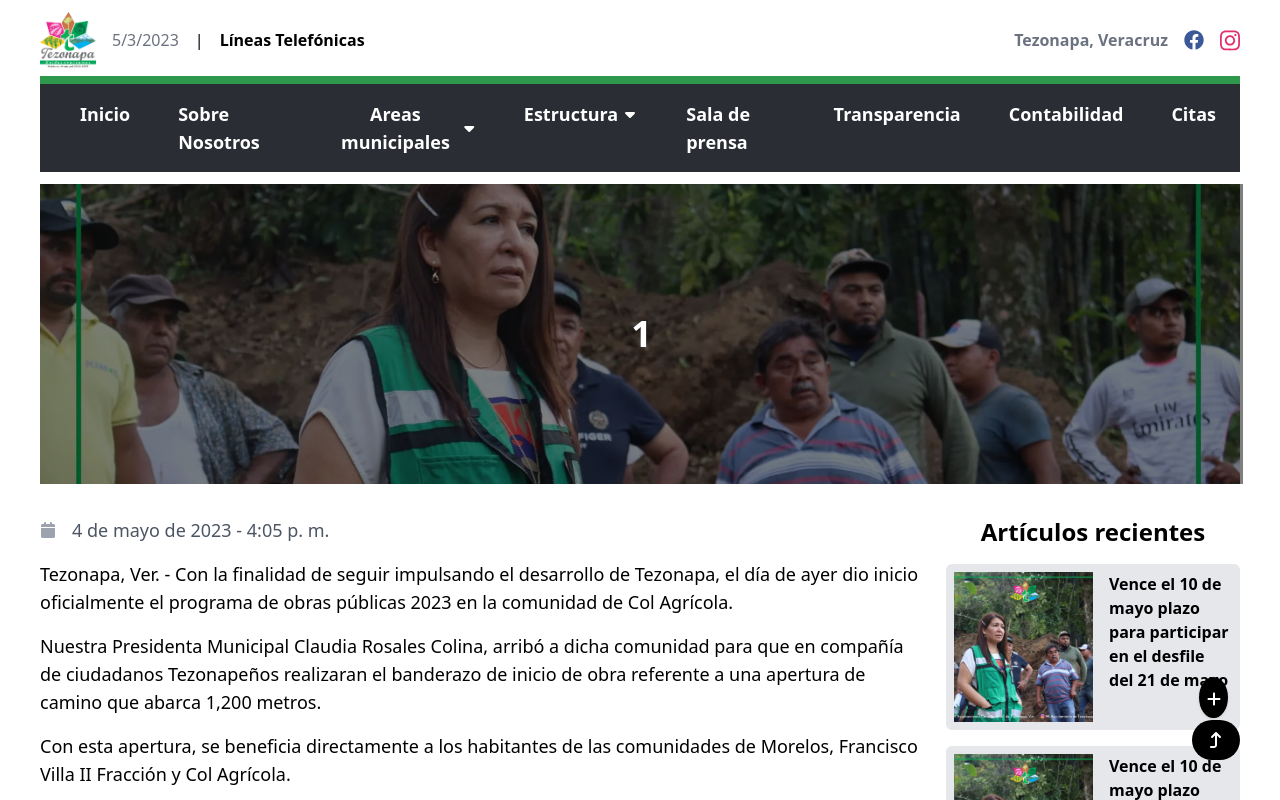
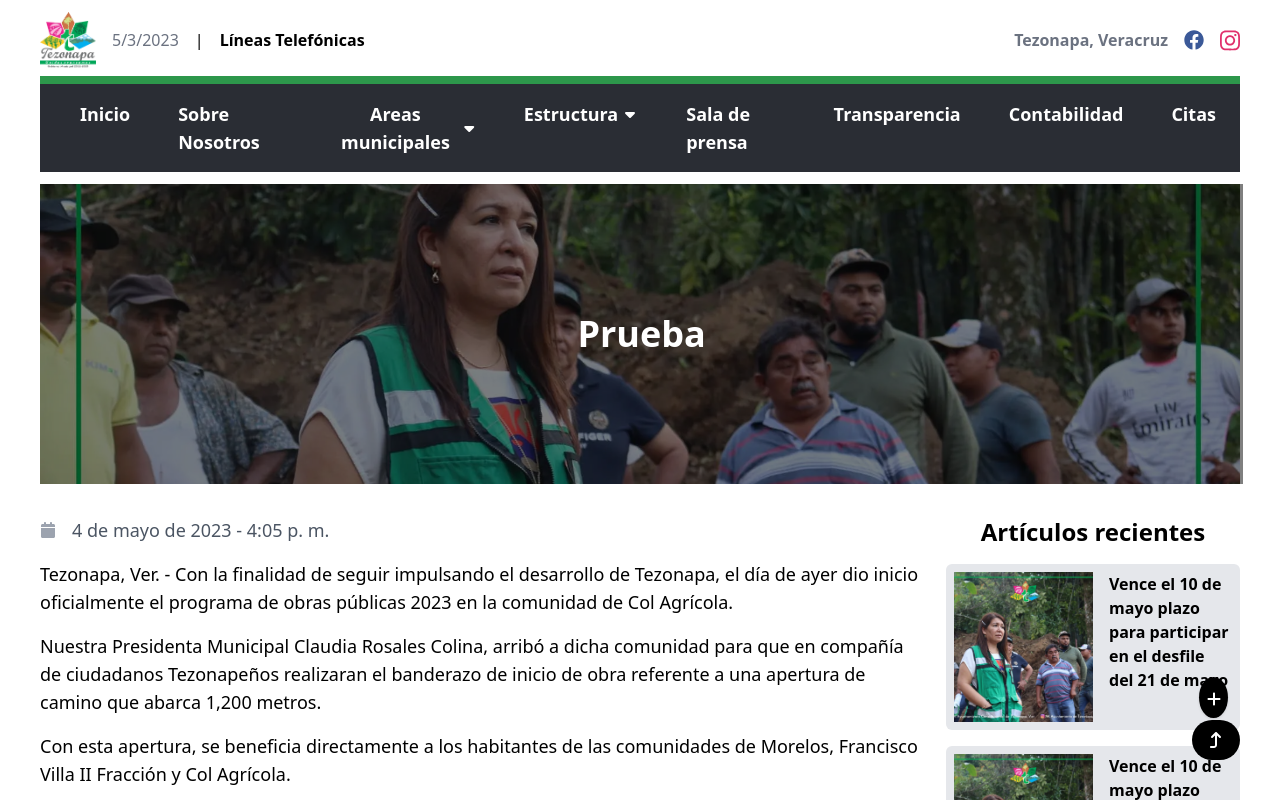
Before and after one commit to tavopaz12/tezonapa, a Next.js app: page /sala-prensa/1 in a window 1280 px wide. Shown: the top 800 px of the page. Built offline with nearby package versions, Linux system fonts and the light colour scheme.

Commit message:
feature: add new page

```diff
--- a/src/components/Header/Layout.jsx
+++ b/src/components/Header/Layout.jsx
@@ -43,7 +43,7 @@ export default function Layout({
 
 Layout.defaultProps = {
   title: 'H. Ayuntamiento | Tezonapa, Veracruz',
-  ogImage: favicon,
+  ogImage: favicon.src,
   description:
     'Página web oficial del Ayuntamiento de Tezonapa, con información sobre servicios, noticias y eventos relevantes. Trabajamos para brindar atención eficiente y transparente a todos los ciudadanos.',
 }
--- a/src/pages/sala-prensa/[title].jsx
+++ b/src/pages/sala-prensa/[title].jsx
@@ -39,7 +39,7 @@ export default function Article() {
         />
         <div className="absolute top-0 grid place-items-center bg-[rgba(0,0,0,0.5)] w-[94%] h-[100%]">
           <h1 className="text-white w-3/4 text-center capitalize text-4xl font-bold">
-            {text}
+            Prueba
           </h1>
         </div>
       </section>
```
